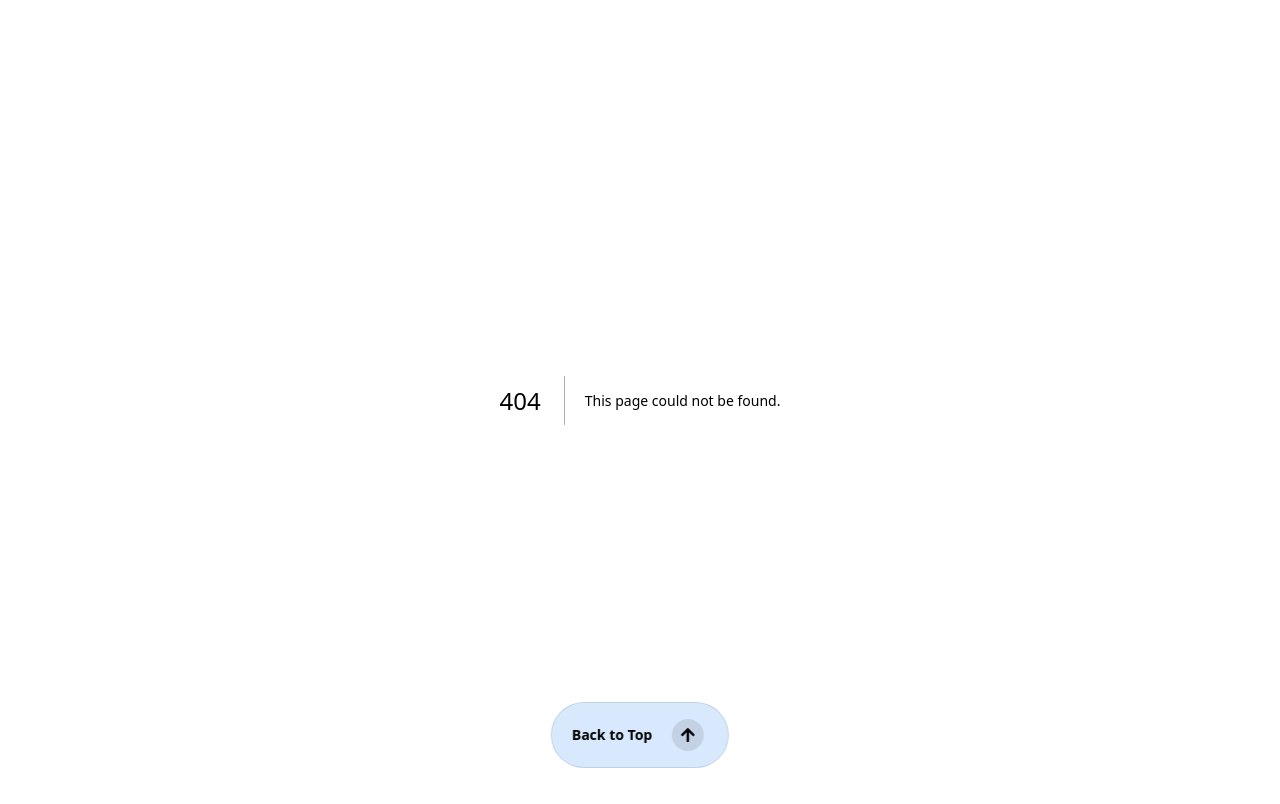
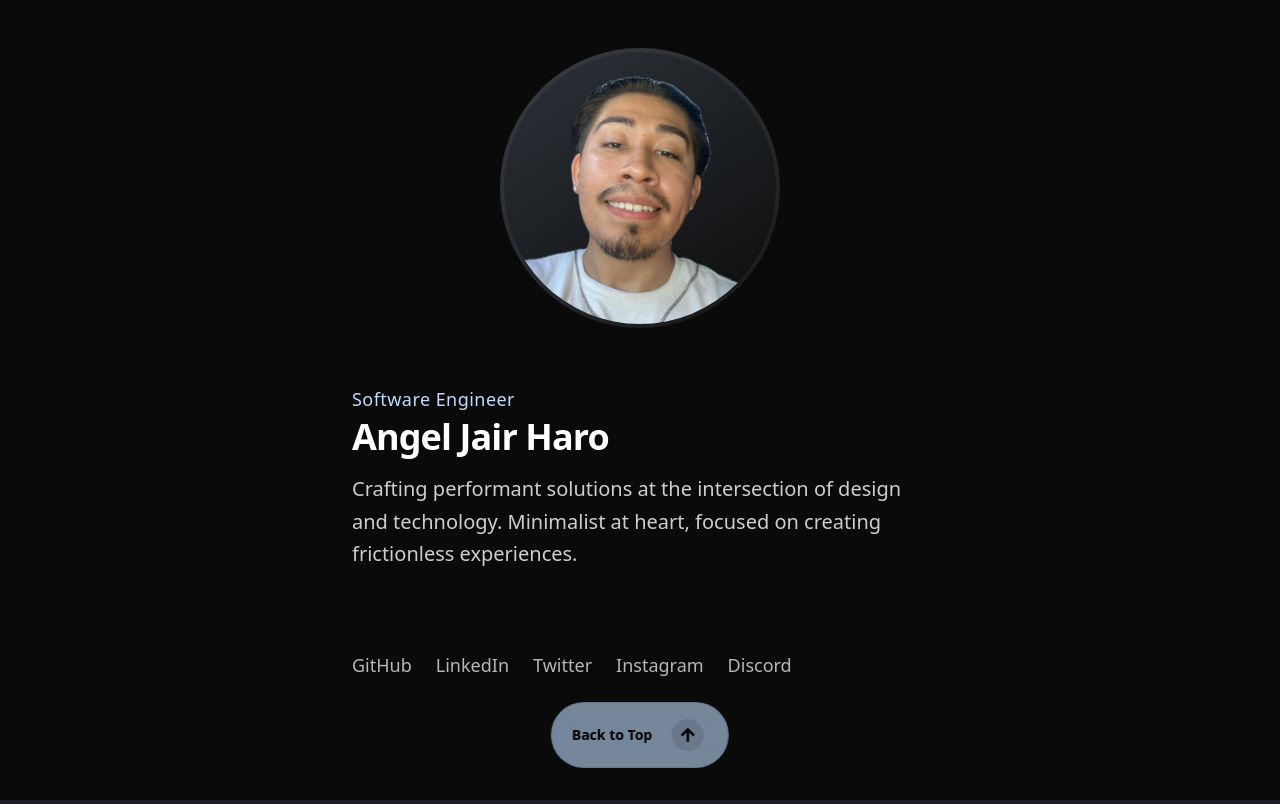
Before and after one commit to aharoJ/portfolio, a Next.js app: page /casa in a window 1280 px wide. Before the commit this address had no page. Built offline with nearby package versions, Linux system fonts and the light colour scheme.

Commit message:
temp holder:{(home)}

```diff
--- /dev/null
+++ b/src/app/casa/page.tsx
@@ -0,0 +1,80 @@
+// @app/casa/page.tsx
+import Image from "next/image";
+
+export default function CasaPage() {
+  return (
+    <div className="min-h-screen bg-[#0a0a0a] text-white">
+      <div className="container mx-auto px-4">
+        <div className="flex flex-col-reverse items-center justify-between min-h-[92vh] py-12 gap-12">
+          {/* Text Content */}
+          <div className="flex-1">
+            <div className="max-w-2xl">
+              <div className="mb-1 text-lg text-primary font-mono tracking-wide">
+                Software Engineer
+              </div>
+              <h1 className="text-4xl font-bold tracking-tight mb-4">
+                Angel Jair Haro
+              </h1>
+
+              <p className="text-xl text-white/80 mb-8 max-w-xl leading-relaxed">
+                Crafting performant solutions at the intersection of design and
+                technology. Minimalist at heart, focused on creating
+                frictionless experiences.
+              </p>
+
+              <div className="flex flex-col gap-4 mb-12">
+                {/* <a */}
+                {/*   href="/projects" */}
+                {/*   className="bg-primary hover:bg-primary/90 text-black font-medium py-3 px-6 rounded-lg transition-colors duration-200 text-center" */}
+                {/* > */}
+                {/*   View Projects */}
+                {/* </a> */}
+                {/* <a */}
+                {/*   href="/contact" */}
+                {/*   className="border border-white/30 hover:border-white/60 text-white font-medium py-3 px-6 rounded-lg transition-colors duration-200 text-center" */}
+                {/* > */}
+                {/*   Get in Touch */}
+                {/* </a> */}
+              </div>
+
+              <div className="flex gap-6">
+                {[
+                  { name: "GitHub", url: "https://github.com/aharoj" },
+                  { name: "LinkedIn", url: "https://linkedin.com/in/aharoj" },
+                  { name: "Twitter", url: "https://twitter.com/aharoj" },
+                  { name: "Instagram", url: "https://instagram.com/aharoj" },
+                  { name: "Discord", url: "https://twitter.com/aharoj" },
+                ].map((social) => (
+                  <a
+                    key={social.name}
+                    href={social.url}
+                    target="_blank"
+                    rel="noopener noreferrer"
+                    className="text-white/70 hover:text-white transition-colors duration-200 text-lg"
+                  >
+                    {social.name}
+                  </a>
+                ))}
+              </div>
+            </div>
+          </div>
+
+          {/* Selfie */}
+          <div className="flex-1 flex justify-center">
+            <div className="relative w-[280px] h-[280px]">
+              <div className="absolute inset-0 rounded-full bg-gradient-to-br from-primary/20 to-transparent transform rotate-12"></div>
+              <Image
+                src="/profile/z.png"
+                alt="Angel Jair Haro"
+                width={360}
+                height={360}
+                priority
+                className="rounded-full object-cover w-full h-full relative z-10 border-4 border-white/5"
+              />
+            </div>
+          </div>
+        </div>
+      </div>
+    </div>
+  );
+}
```
